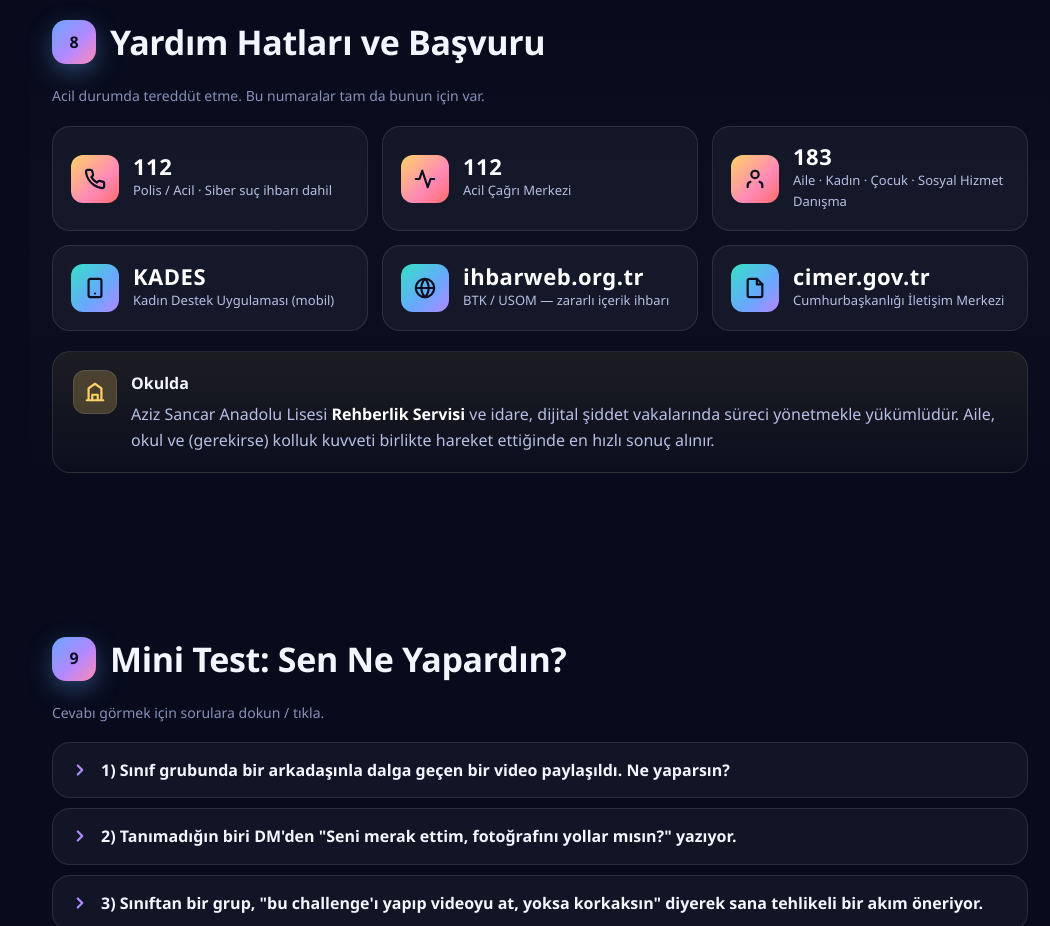
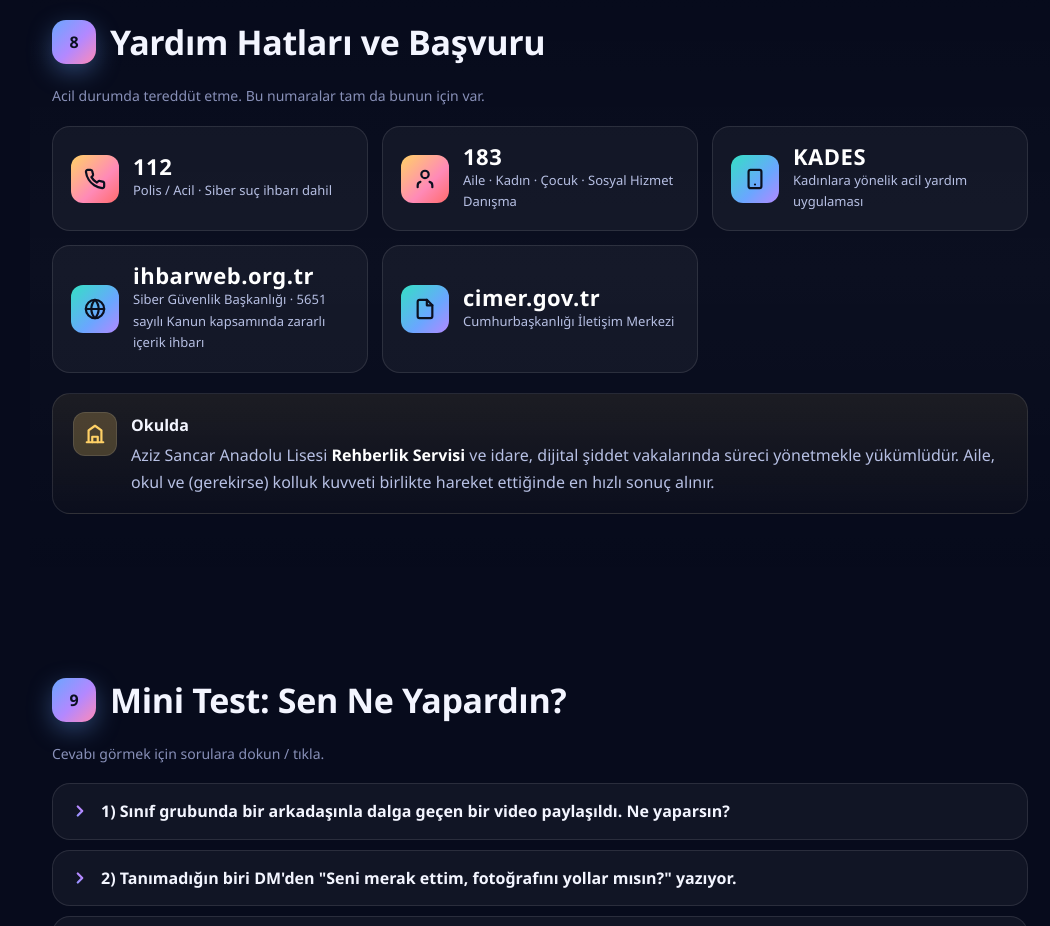
Before and after one commit to canakalin89/dijital-okuryazarlik, a plain HTML site: page index.html in a window 1280 px wide. Shown: the part 6900-7826 px from the top of the page, without its empty margins (230-1280 px from the left). Drawn offline with Linux system fonts and the light colour scheme.

Commit message:
Acil ihbar adreslerini güncelle, yinelenen 112 kaydını kaldır
siber.pol.tr artık hata sayfasına düşüyor; broşür ve basılı PDF egm.gov.tr/siber adresine çekildi. ihbarweb USOM ile karışmasın diye 5651 hattı olarak düzeltildi, 155 ve olmayan kılavuz PDF'si README'den çıkarıldı.

Co-authored-by: canakalin89 <canakalin89@users.noreply.github.com>

```diff
--- a/index.html
+++ b/index.html
@@ -363,6 +363,7 @@ em{color:#ffe9b0;font-style:normal}
 .phone .num{font-size:22px;font-weight:800;letter-spacing:.5px;color:#fff;line-height:1}
 .phone .lbl{font-size:13px;color:var(--ink-dim);margin-top:3px}
 .phone.pri .p-ic{background:var(--grad-warm)}
+a.phone,a.phone:hover,a.phone:visited{color:inherit;text-decoration:none}
 
 /* ---------- QUIZ ---------- */
 details.q{
@@ -1220,42 +1221,36 @@ ol.refs li:target{border-color:rgba(255,209,102,.55);background:linear-gradient(
     </div>
 
     <div class="phones">
-      <div class="phone pri">
+      <a class="phone pri" href="tel:112">
         <div class="p-ic">
           <svg width="22" height="22" viewBox="0 0 24 24" fill="none" stroke="#0b1020" stroke-width="2.4" stroke-linecap="round" stroke-linejoin="round"><path d="M22 16.92v3a2 2 0 0 1-2.18 2 19.79 19.79 0 0 1-8.63-3.07 19.5 19.5 0 0 1-6-6 19.79 19.79 0 0 1-3.07-8.67A2 2 0 0 1 4.11 2h3a2 2 0 0 1 2 1.72 12.84 12.84 0 0 0 .7 2.81 2 2 0 0 1-.45 2.11L8.09 9.91a16 16 0 0 0 6 6l1.27-1.27a2 2 0 0 1 2.11-.45 12.84 12.84 0 0 0 2.81.7A2 2 0 0 1 22 16.92z"/></svg>
         </div>
         <div><div class="num">112</div><div class="lbl">Polis / Acil · Siber suç ihbarı dahil</div></div>
-      </div>
-      <div class="phone pri">
-        <div class="p-ic">
-          <svg width="22" height="22" viewBox="0 0 24 24" fill="none" stroke="#0b1020" stroke-width="2.4" stroke-linecap="round" stroke-linejoin="round"><path d="M22 12h-4l-3 9L9 3l-3 9H2"/></svg>
-        </div>
-        <div><div class="num">112</div><div class="lbl">Acil Çağrı Merkezi</div></div>
-      </div>
-      <div class="phone pri">
+      </a>
+      <a class="phone pri" href="tel:183">
         <div class="p-ic">
           <svg width="22" height="22" viewBox="0 0 24 24" fill="none" stroke="#0b1020" stroke-width="2.4" stroke-linecap="round" stroke-linejoin="round"><path d="M20 21v-2a4 4 0 0 0-3-3.87"/><path d="M4 21v-2a4 4 0 0 1 3-3.87"/><circle cx="12" cy="7" r="4"/></svg>
         </div>
         <div><div class="num">183</div><div class="lbl">Aile · Kadın · Çocuk · Sosyal Hizmet Danışma</div></div>
-      </div>
-      <div class="phone">
+      </a>
+      <a class="phone" href="https://www.icisleri.gov.tr/kadin-destek-uygulamasi-kades" target="_blank" rel="noopener">
         <div class="p-ic">
           <svg width="22" height="22" viewBox="0 0 24 24" fill="none" stroke="#0b1020" stroke-width="2.4" stroke-linecap="round" stroke-linejoin="round"><rect x="5" y="2" width="14" height="20" rx="2"/><line x1="12" y1="18" x2="12" y2="18.01"/></svg>
         </div>
-        <div><div class="num">KADES</div><div class="lbl">Kadın Destek Uygulaması (mobil)</div></div>
-      </div>
-      <div class="phone">
+        <div><div class="num">KADES</div><div class="lbl">Kadınlara yönelik acil yardım uygulaması</div></div>
+      </a>
+      <a class="phone" href="https://www.ihbarweb.org.tr/" target="_blank" rel="noopener">
         <div class="p-ic">
           <svg width="22" height="22" viewBox="0 0 24 24" fill="none" stroke="#0b1020" stroke-width="2.4" stroke-linecap="round" stroke-linejoin="round"><circle cx="12" cy="12" r="10"/><line x1="2" y1="12" x2="22" y2="12"/><path d="M12 2a15 15 0 0 1 4 10 15 15 0 0 1-4 10 15 15 0 0 1-4-10 15 15 0 0 1 4-10z"/></svg>
         </div>
-        <div><div class="num">ihbarweb.org.tr</div><div class="lbl">BTK / USOM — zararlı içerik ihbarı</div></div>
-      </div>
-      <div class="phone">
+        <div><div class="num">ihbarweb.org.tr</div><div class="lbl">Siber Güvenlik Başkanlığı · 5651 sayılı Kanun kapsamında zararlı içerik ihbarı</div></div>
+      </a>
+      <a class="phone" href="https://www.cimer.gov.tr/" target="_blank" rel="noopener">
         <div class="p-ic">
           <svg width="22" height="22" viewBox="0 0 24 24" fill="none" stroke="#0b1020" stroke-width="2.4" stroke-linecap="round" stroke-linejoin="round"><path d="M14 2H6a2 2 0 0 0-2 2v16a2 2 0 0 0 2 2h12a2 2 0 0 0 2-2V8z"/><polyline points="14 2 14 8 20 8"/></svg>
         </div>
         <div><div class="num">cimer.gov.tr</div><div class="lbl">Cumhurbaşkanlığı İletişim Merkezi</div></div>
-      </div>
+      </a>
     </div>
 
     <div class="callout" style="margin-top:20px">
@@ -1610,7 +1605,7 @@ ol.refs li:target{border-color:rgba(255,209,102,.55);background:linear-gradient(
       <li id="k8"><strong>WHO — Preventing Violence Against Children, 2020.</strong> Çevrimiçi şiddet ve ruh sağlığı. <a href="https://www.who.int/publications/i/item/9789240004191" target="_blank" rel="noopener">who.int</a></li>
       <li id="k9"><strong>5237 sayılı Türk Ceza Kanunu.</strong> m.103 (çocuk istismarı), m.125 (hakaret), m.134 (özel hayat), m.135–136 (kişisel veri), m.216 (nefret), m.226 (müstehcenlik). <a href="https://www.mevzuat.gov.tr/mevzuatmetin/1.5.5237.pdf" target="_blank" rel="noopener">mevzuat.gov.tr · TCK</a></li>
       <li id="k10"><strong>5651 sayılı İnternet Kanunu</strong> + <strong>6284</strong> (Ailenin Korunması) + <strong>6698</strong> (KVKK). <a href="https://www.mevzuat.gov.tr/" target="_blank" rel="noopener">mevzuat.gov.tr</a></li>
-      <li id="k11"><strong>Resmi yardım:</strong> <a href="https://www.ihbarweb.org.tr/" target="_blank" rel="noopener">ihbarweb.org.tr</a> · <a href="https://www.guvenliweb.org.tr/" target="_blank" rel="noopener">guvenliweb.org.tr</a> · <a href="https://www.egm.gov.tr/siber" target="_blank" rel="noopener">egm.gov.tr/siber</a> · <a href="https://kades.icisleri.gov.tr/" target="_blank" rel="noopener">KADES</a> · ALO 183</li>
+      <li id="k11"><strong>Resmi yardım:</strong> <a href="https://www.ihbarweb.org.tr/" target="_blank" rel="noopener">ihbarweb.org.tr</a> · <a href="https://www.guvenliweb.org.tr/" target="_blank" rel="noopener">guvenliweb.org.tr</a> · <a href="https://www.egm.gov.tr/siber" target="_blank" rel="noopener">egm.gov.tr/siber</a> · <a href="https://www.icisleri.gov.tr/kadin-destek-uygulamasi-kades" target="_blank" rel="noopener">KADES</a> · ALO 183</li>
     </ol>
 
     <p class="muted" style="margin-top:16px;font-size:13px">
```
Also changed, not shown: brosur.html (+3 -3 lines), 2 other files.
